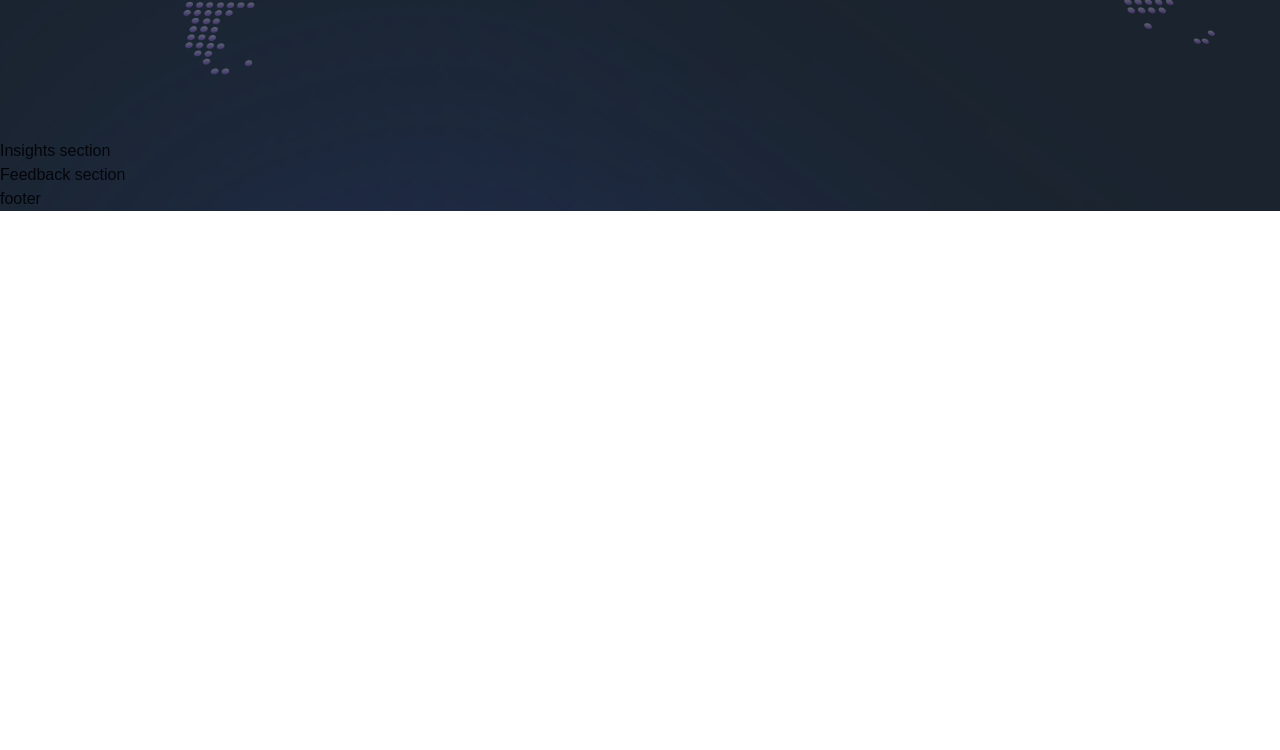
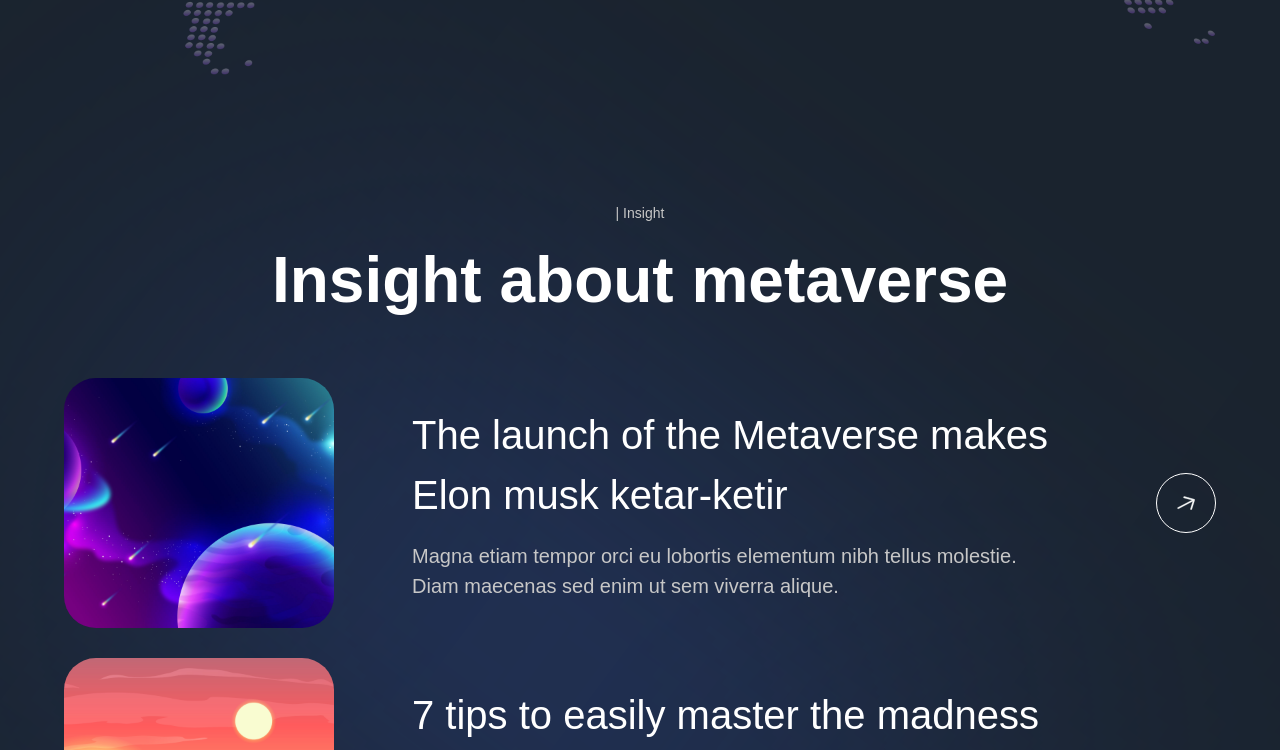
Before and after one commit to NellyNakhero/Metaverse, a Next.js app: page / in a window 1280 px wide. Shown: the part 4920-5670 px from the top of the page. Before the commit the page ends 5131 px from the top, so only its background shows below. Built offline with nearby package versions, Linux system fonts and the light colour scheme; a web font is replaced by a local one.

Commit message:
adding insights section

```diff
--- a/components/InsightCard.jsx
+++ b/components/InsightCard.jsx
@@ -1,9 +1,40 @@
 'use client';
 
-const InsightCard = () => (
-  <div>
-    Insight Card
-  </div>
+import { motion } from 'framer-motion';
+
+import { fadeIn } from '../utils/motion';
+
+const InsightCard = ({ imgUrl, title, subtitle, index }) => (
+  <motion.div
+    variants={fadeIn('up', 'spring', index * 0.5, 1)}
+    className="flex md:flex-row flex-col gap-4"
+  >
+    <img
+      src={imgUrl}
+      alt="planet-01"
+      className="md:w-[270px] w-full h-[250px] rounded-[32px] object-cover"
+    />
+    <div className="w-full flex justify-between items-center">
+      <div className="flex-1 md:ml-[62px] flex flex-col max-w-[650px]">
+        <h4 className="font-normal lg:text-[40px] text-[24px] text-white">
+          {title}
+        </h4>
+        <p className="mt-[16px] font-normal lg:text-[20px] text-[14px] text-secondary-white">
+          {subtitle}
+        </p>
+      </div>
+
+      <div
+        className="lg:flex hidden items-center justify-center w-[60px] h-[60px] rounded-full bg-transparent border-[1px] border-white"
+      >
+        <img
+          src="/arrow.svg"
+          alt="arrow"
+          className="w-[30%] h-[30%] object-contain"
+        />
+      </div>
+    </div>
+  </motion.div>
 );
 
 export default InsightCard;
--- a/sections/Insights.jsx
+++ b/sections/Insights.jsx
@@ -1,8 +1,29 @@
 'use client';
 
+import { motion } from 'framer-motion';
+
+import styles from '../styles';
+import { insights } from '../constants';
+import { staggerContainer } from '../utils/motion';
+import { InsightCard, TitleText, TypingText } from '../components';
+
 const Insights = () => (
-  <section>
-    Insights section
+  <section className={`${styles.paddings} relative z-10`}>
+    <motion.div
+      variants={staggerContainer}
+      initial="hidden"
+      whileInView="show"
+      viewport={{ once: false, amount: 0.25 }}
+      className={`${styles.innerWidth} mx-auto flex flex-col`}
+    >
+      <TypingText title="| Insight" textStyles="text-center" />
+      <TitleText title={<>Insight about metaverse</>} textStyles="text-center" />
+      <div className="mt-[50px] flex flex-col gap-[30px]">
+        {insights.map((item, index) => (
+          <InsightCard key={`insight-${index}`} {...item} index={index + 1} />
+        ))}
+      </div>
+    </motion.div>
   </section>
 );
 
```
